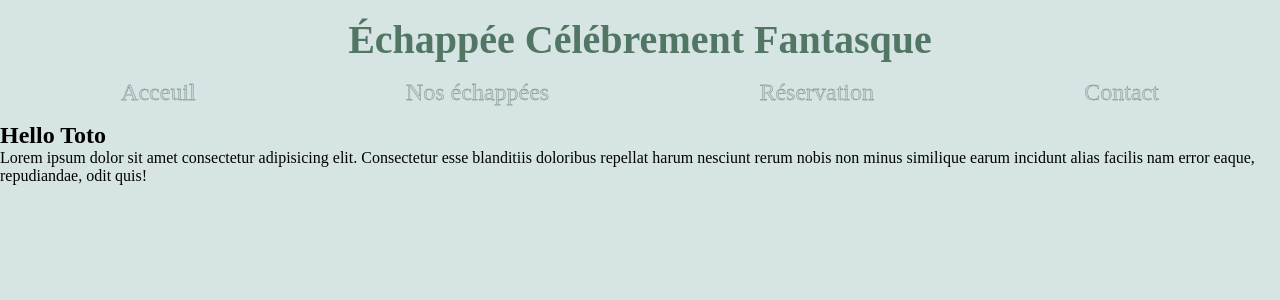
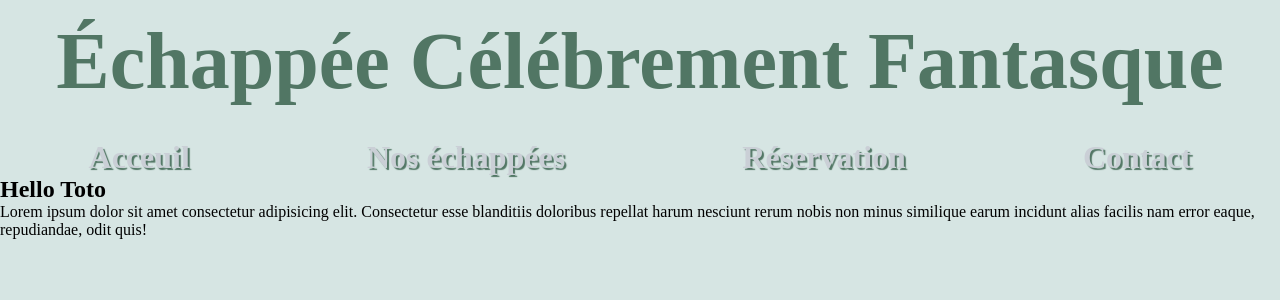
Before and after one commit to WildCodeSchool-2024-02/wcs-Protojam-goupeA, a React (Vite) app in the folder client/: page / in a window 1280 px wide. Shown: the top 300 px of the page. Built offline with nearby package versions, Linux system fonts and the light colour scheme; a web font is replaced by a local one.

Commit message:
modif nav

```diff
--- a/client/src/styles/Navigation.scss
+++ b/client/src/styles/Navigation.scss
@@ -16,11 +16,18 @@ $color-categorie: #ffffff;
 .header-container {
   display: flex;
   justify-content: center;
-  margin: 1rem;
+  margin-top: 1rem;
+  margin-bottom: 2rem;
   .titre-h1 {
     font-family: "anthemia";
     color: #517664;
-    font-size: 2.5rem;
+    font-size: 1.8rem;
+    font-weight: bolder;
+    font-weight: bold;
+
+    @media screen and (width >= 1000px) {
+      font-size: 5rem;
+    }
   }
 }
 
@@ -28,14 +35,16 @@ nav {
   display: flex;
   justify-content: space-around;
   align-items: center;
-  margin: 1rem;
+
   font-family: "anthemia";
-
+  @media screen and (width >= 900px) {
+  }
   a {
     text-decoration: none;
     color: #cacfd6;
-    font-size: 1.5rem;
-    -webkit-text-stroke-width: 0.3px;
-    -webkit-text-stroke-color: $color-title;
+    font-size: 2rem;
+
+    text-shadow: 2px 2px 1px $color-title;
+    font-weight: bold;
   }
 }
```
